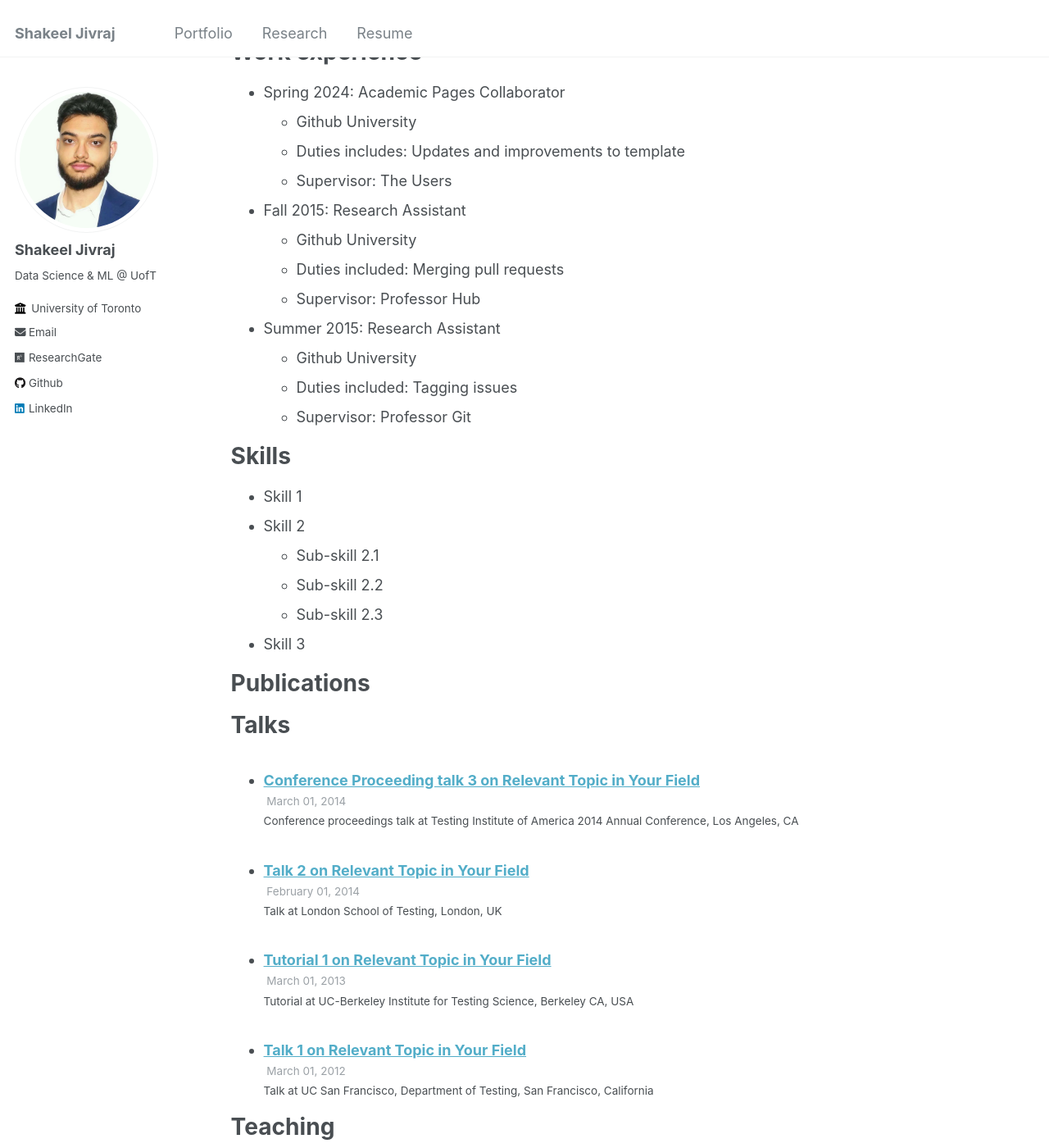
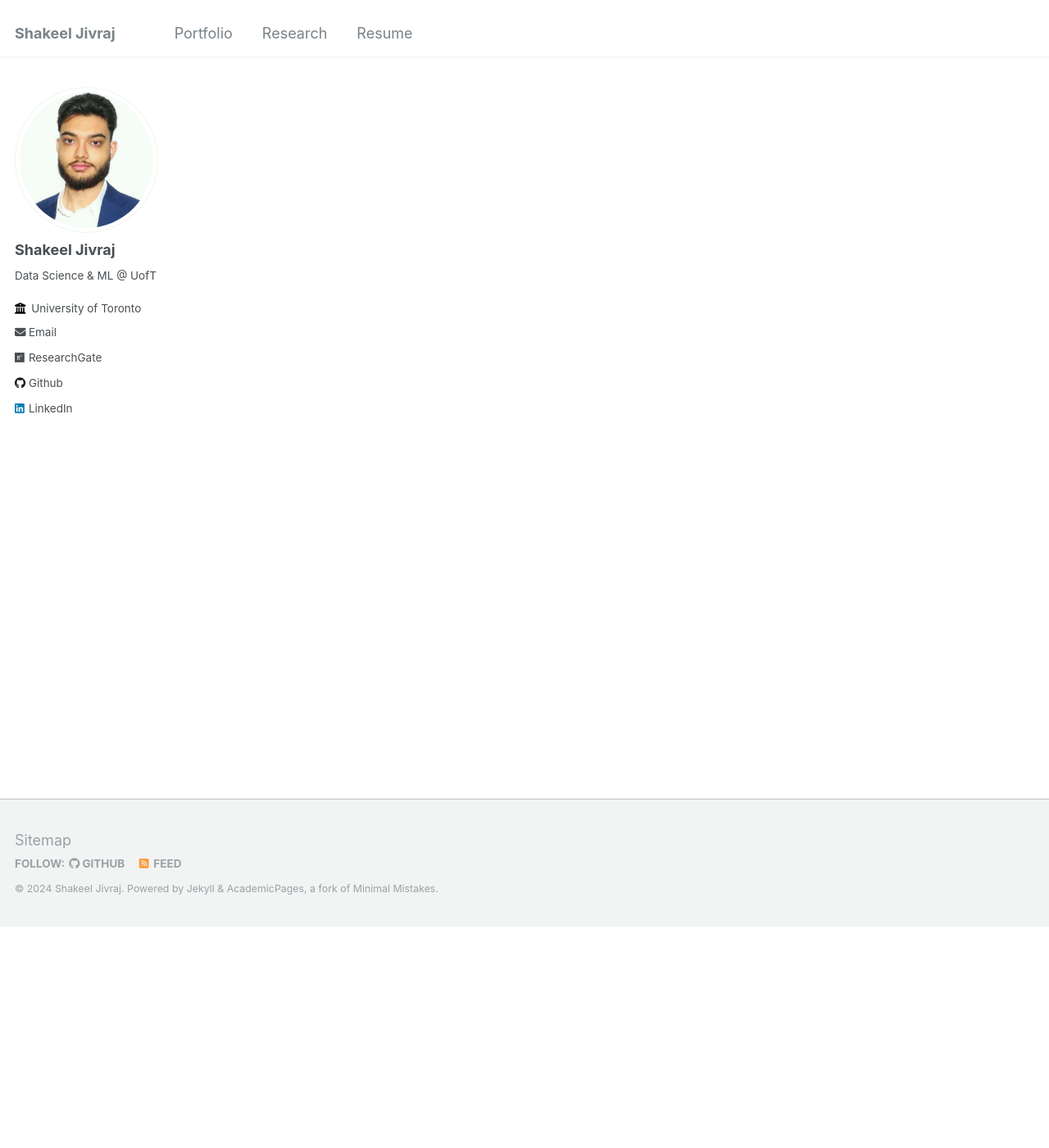
Before and after one commit to Shak789/Shak789.github.io, a Jekyll site: the page built from _pages/cv.md, in a window 1280 px wide and 1400 px high, scrolled down 270 px. Shown: the whole window at 82% size. Built offline with Jekyll 4.4.1, drawn with Linux system fonts in a browser that asks for light colours; some of the changed text lies outside the part shown.

Commit message:
Update cv.md

```diff
--- a/_pages/cv.md
+++ b/_pages/cv.md
@@ -1,64 +1,10 @@
 ---
 layout: archive
 title: "CV"
-permalink: /resume/
+permalink: /cv/
 author_profile: true
 redirect_from:
   - /resume
 ---
 
 {% include base_path %}
-
-Education
-======
-* Ph.D in Version Control Theory, GitHub University, 2018 (expected)
-* M.S. in Jekyll, GitHub University, 2014
-* B.S. in GitHub, GitHub University, 2012
-
-Work experience
-======
-* Spring 2024: Academic Pages Collaborator
-  * Github University
-  * Duties includes: Updates and improvements to template
-  * Supervisor: The Users
-
-* Fall 2015: Research Assistant
-  * Github University
-  * Duties included: Merging pull requests
-  * Supervisor: Professor Hub
-
-* Summer 2015: Research Assistant
-  * Github University
-  * Duties included: Tagging issues
-  * Supervisor: Professor Git
-
-Skills
-======
-* Skill 1
-* Skill 2
-  * Sub-skill 2.1
-  * Sub-skill 2.2
-  * Sub-skill 2.3
-* Skill 3
-
-Publications
-======
-  <ul>{% for post in site.publications reversed %}
-    {% include archive-single-cv.html %}
-  {% endfor %}</ul>
-
-Talks
-======
-  <ul>{% for post in site.talks reversed %}
-    {% include archive-single-talk-cv.html  %}
-  {% endfor %}</ul>
-
-Teaching
-======
-  <ul>{% for post in site.teaching reversed %}
-    {% include archive-single-cv.html %}
-  {% endfor %}</ul>
-
-Service and leadership
-======
-* Currently signed in to 43 different slack teams
```
